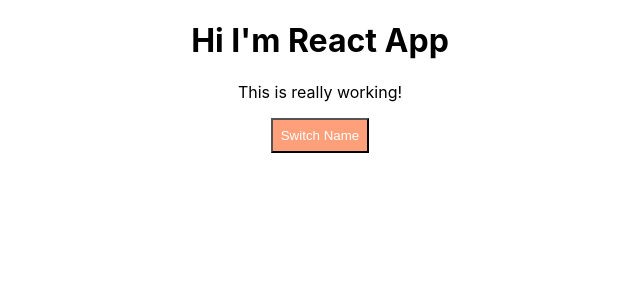
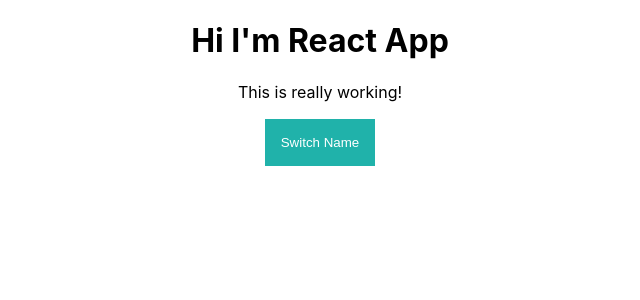
Before and after one commit to shanerwu/react-complete-guide, a React (Create React App) app: page / in a window 1280 px wide. Shown: the top 300 px of the page, without its empty margins (320-960 px from the left). Built offline with nearby package versions, Linux system fonts and the light colour scheme.

Commit message:
Adding Pseudo Selectors

```diff
--- a/src/App.js
+++ b/src/App.js
@@ -58,15 +58,8 @@ class App extends Component {
 
   render() {
 
-    const style = {
-      backgroundColor: 'LightSalmon',
-      color: 'white',
-      border: '1px solid #fffff',
-      padding: '8px',
-      cursor: 'pointer'
-    }
-
     let persons = null;
+    let btnClass = '';
 
     if (this.state.showPersons) {
       persons = (
@@ -81,7 +74,7 @@ class App extends Component {
           })}
         </div>
       );
-      style.backgroundColor = 'LightSeaGreen';
+      btnClass = classes.Salmon;
     }
 
     const assignedClasses = [];
@@ -99,7 +92,7 @@ class App extends Component {
         <h1>Hi I'm React App</h1>
         <p className={assignedClasses.join(' ')}>This is really working!</p>
         <button
-          style={style}
+          className={btnClass}
           onClick={this.togglePersonHan}>Switch Name</button>
         {persons}
       </div>
--- a/src/App.module.css
+++ b/src/App.module.css
@@ -9,3 +9,31 @@
 .bold {
   font-weight: bold;
 }
+
+.App button {
+  background-color: lightseagreen;
+  color: white;
+  border: 1px solid white;
+  padding: 16px;
+  cursor: pointer;
+}
+
+.App button:hover {
+  color: lightseagreen;
+  border: 2px solid lightseagreen;
+  background-color: white;
+}
+
+.App button.Salmon {
+  background-color: white;
+  color: lightSalmon;
+  border: 2px solid lightSalmon;
+  padding: 16px;
+  cursor: pointer;
+}
+
+.App button.Salmon:hover {
+  color: white;
+  border: 1px solid white;
+  background-color: lightSalmon;
+}
```
